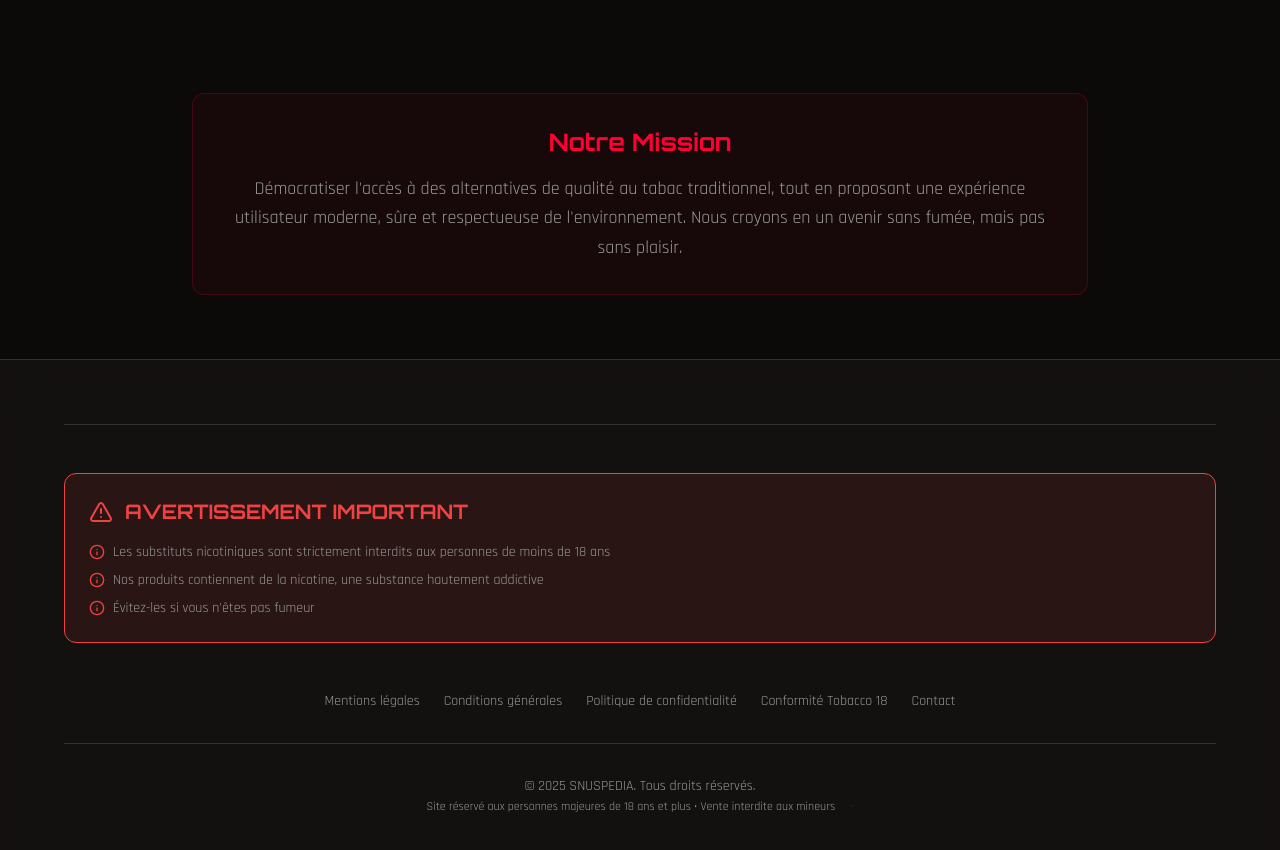
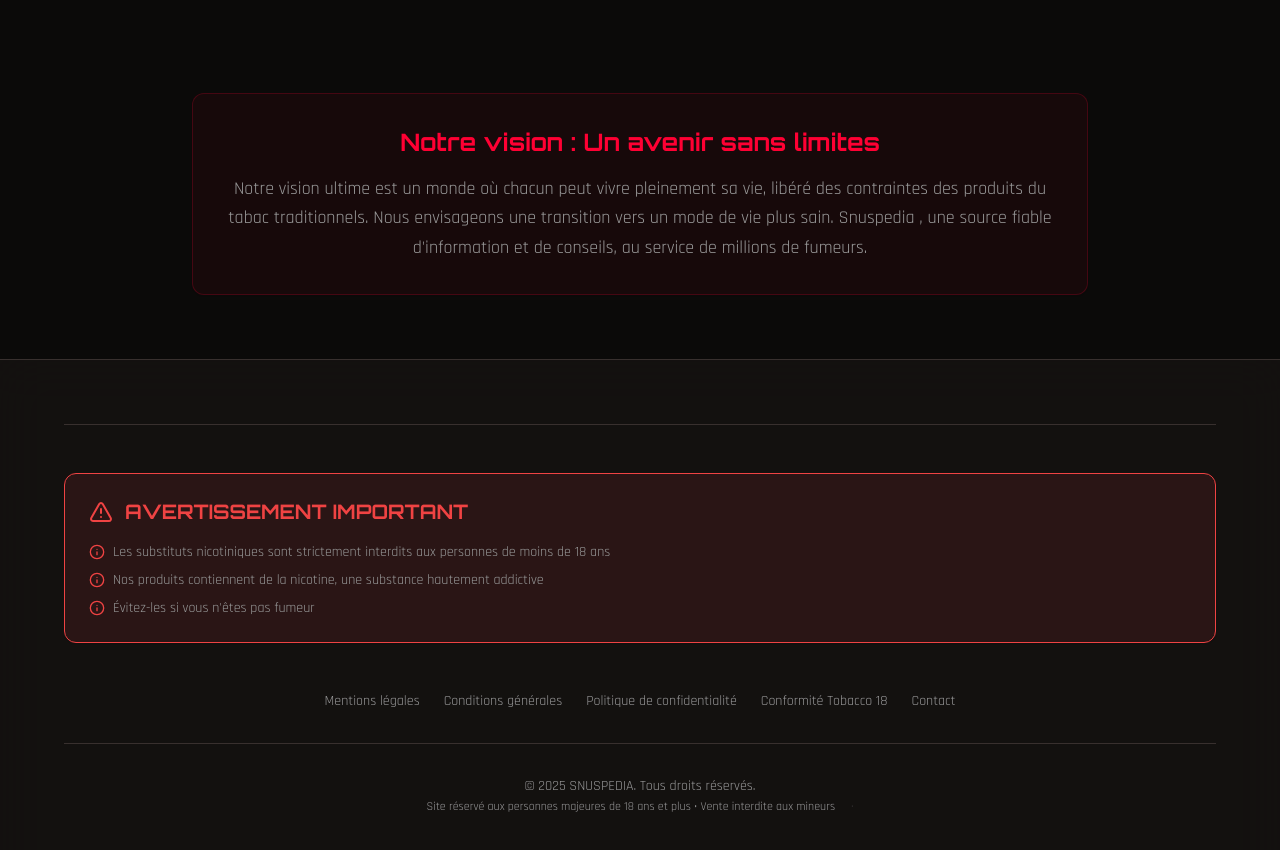
Before and after one commit to kabir226/vaporwave-vapes-retro-8c8834e5, a React (Vite) app: page /about in a window 1280 px wide. Shown: the part 1580-2430 px from the top of the page. Built offline with nearby package versions, Linux system fonts and the light colour scheme.

Commit message:
Visual edit in Lovable
Edited UI in Lovable

```diff
--- a/src/pages/About.tsx
+++ b/src/pages/About.tsx
@@ -80,12 +80,10 @@ const About = () => {
           <Card className="bg-primary/5 border-primary/20 p-8">
             <CardContent className="p-0">
               <h2 className="text-2xl font-bold text-primary mb-4">
-                Notre Mission
+                Notre vision : Un avenir sans limites
               </h2>
               <p className="text-lg text-muted-foreground leading-relaxed">
-                Démocratiser l'accès à des alternatives de qualité au tabac traditionnel,
-                tout en proposant une expérience utilisateur moderne, sûre et respectueuse
-                de l'environnement. Nous croyons en un avenir sans fumée, mais pas sans plaisir.
+                Notre vision ultime est un monde où chacun peut vivre pleinement sa vie, libéré des contraintes des produits du tabac traditionnels. Nous envisageons une transition vers un mode de vie plus sain. Snuspedia , une source fiable d'information et de conseils, au service de millions de fumeurs.
               </p>
             </CardContent>
           </Card>
```
